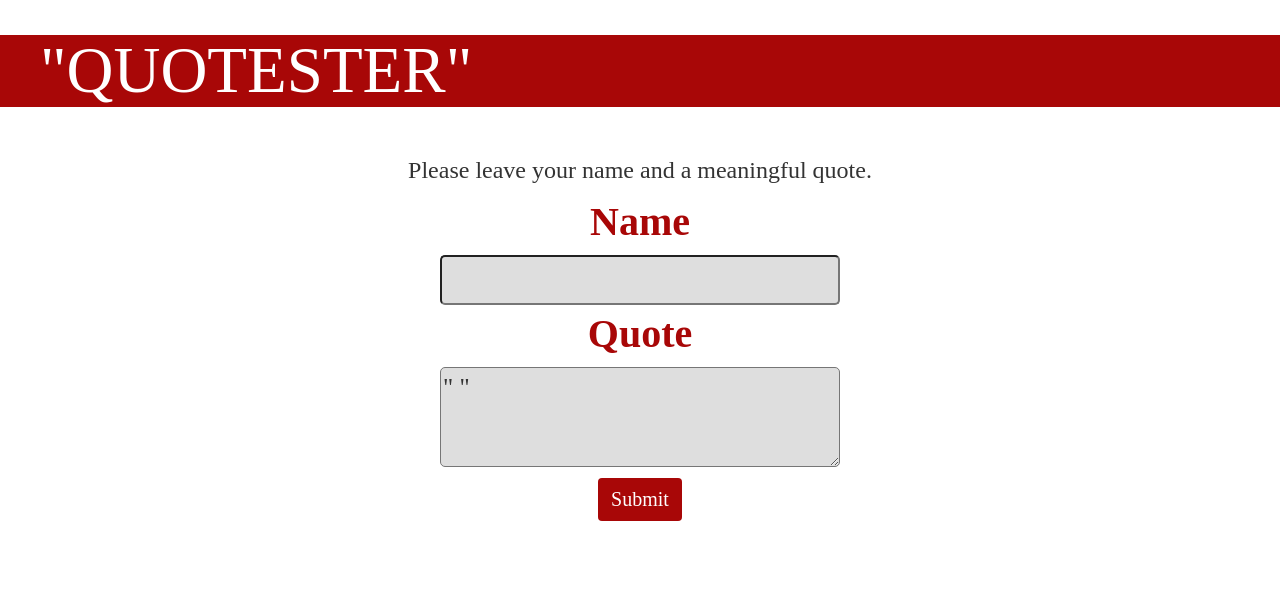
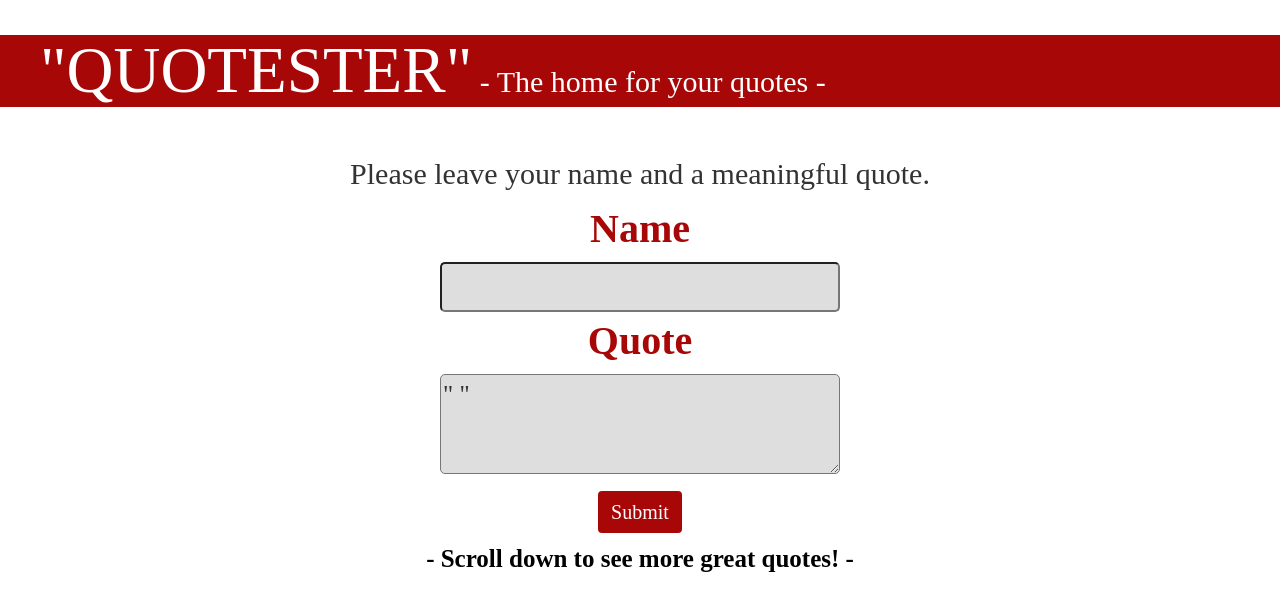
Before and after one commit to pjvalentini/quotester_pg_express_app, a website: page client/public/index.html in a window 1280 px wide. Drawn offline with nearby package versions, Linux system fonts and the light colour scheme; files that its build step writes are made by us from their sources; no server answers; files whose address does not match are found by name.

Commit message:
css updates to header and h4 styling

```diff
--- a/client/public/app.js
+++ b/client/public/app.js
@@ -46,7 +46,7 @@ $(document).ready(function() {
 			quotes.rows.sort(function(a, b) {
 // this sets the order and sorts id's from from the db (id's in this case).
 // sorting and object by id's and the placement of the post will stay where is was originally.
-				return a.id - b.id;
+				return b.id - a.id;
 			});
 // looping through the array.
 			for (var i = 0 ; i < quotes.rows.length; i++) {
--- a/client/public/index.html
+++ b/client/public/index.html
@@ -6,7 +6,7 @@
 	<link rel="stylesheet" type="text/css" href="./public/styles.css">
 </head>
 <body>
-	<h1 class="text-left">"QUOTESTER"</h1>
+	<h1 class="text-left">"QUOTESTER"<span class="spanHeaderTag"> - The home for your quotes -</span></h1>
 	<br>
 	<h3 class="text-center">Please leave your name and a meaningful quote.</h3>
 	<div class="text-center center-block">
@@ -18,6 +18,7 @@
 			<br>
 			<input class="btn btn-secondary" id="submit-this" type="submit">
 		</form>
+	<h4 class="scrollDown"> - Scroll down to see more great quotes! - </h4>
 	</div>
 	<div id="main-container" class="modal-container"></div>
 	<div id = "update-quote-modal" class="modal fade" role="dialog">
--- a/client/public/styles.css
+++ b/client/public/styles.css
@@ -10,6 +10,14 @@ h1 {
 	padding-left: 40px;
 	margin-top: 35px;
 	background: #a80707;
+}
+
+.spanHeaderTag {
+	font-size: 30px;
+}
+
+.text-center {
+	font-size: 30px;
 }
 
 .nameLabel {
@@ -76,6 +84,13 @@ textarea {
 	background-color: #4acd03;
 }
 
+.scrollDown {
+	font-weight: bold;
+	color: #000;
+	font-size: 25px;
+
+}
+
 .well {
 	padding: 5px;
 }
```
